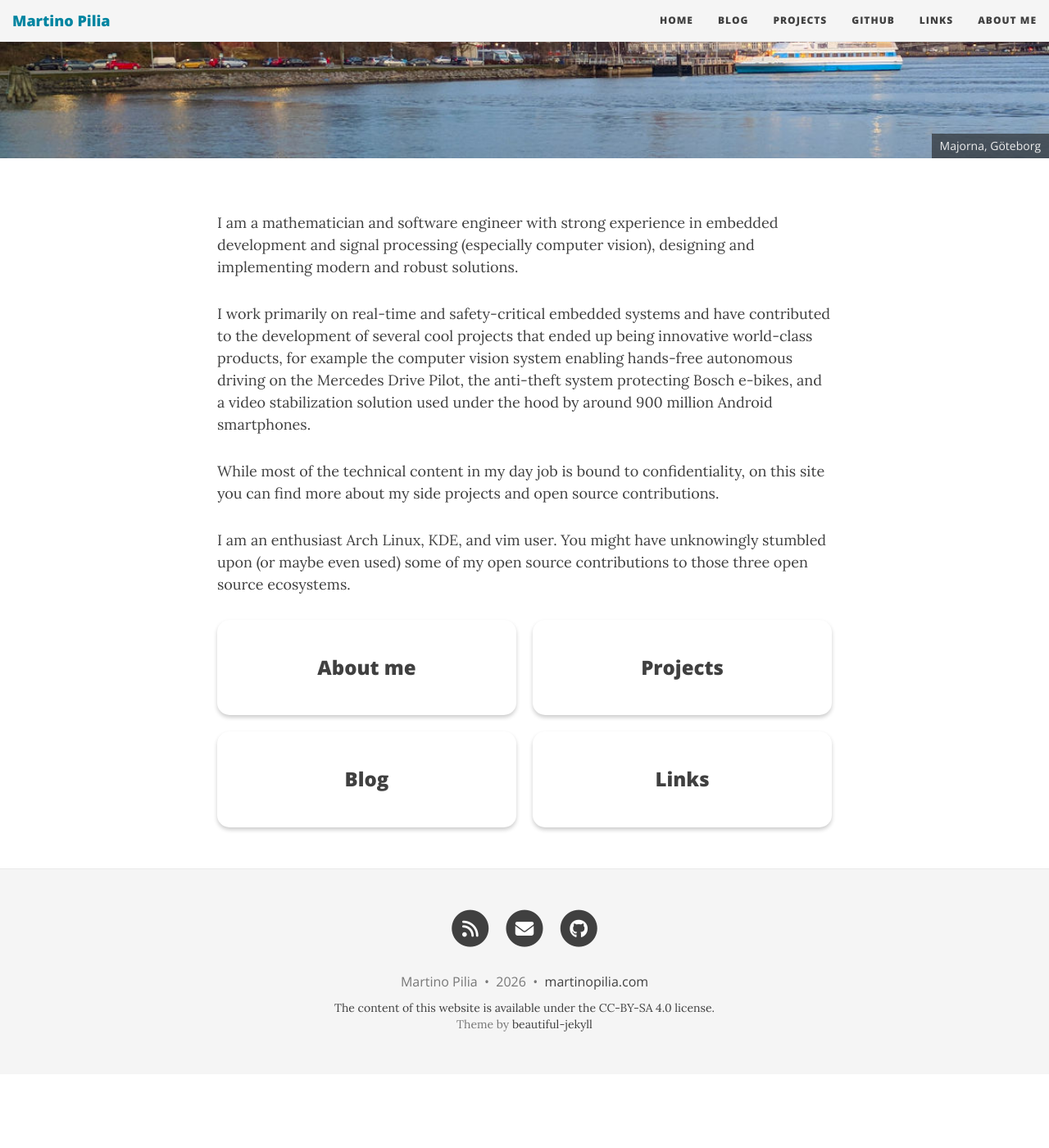
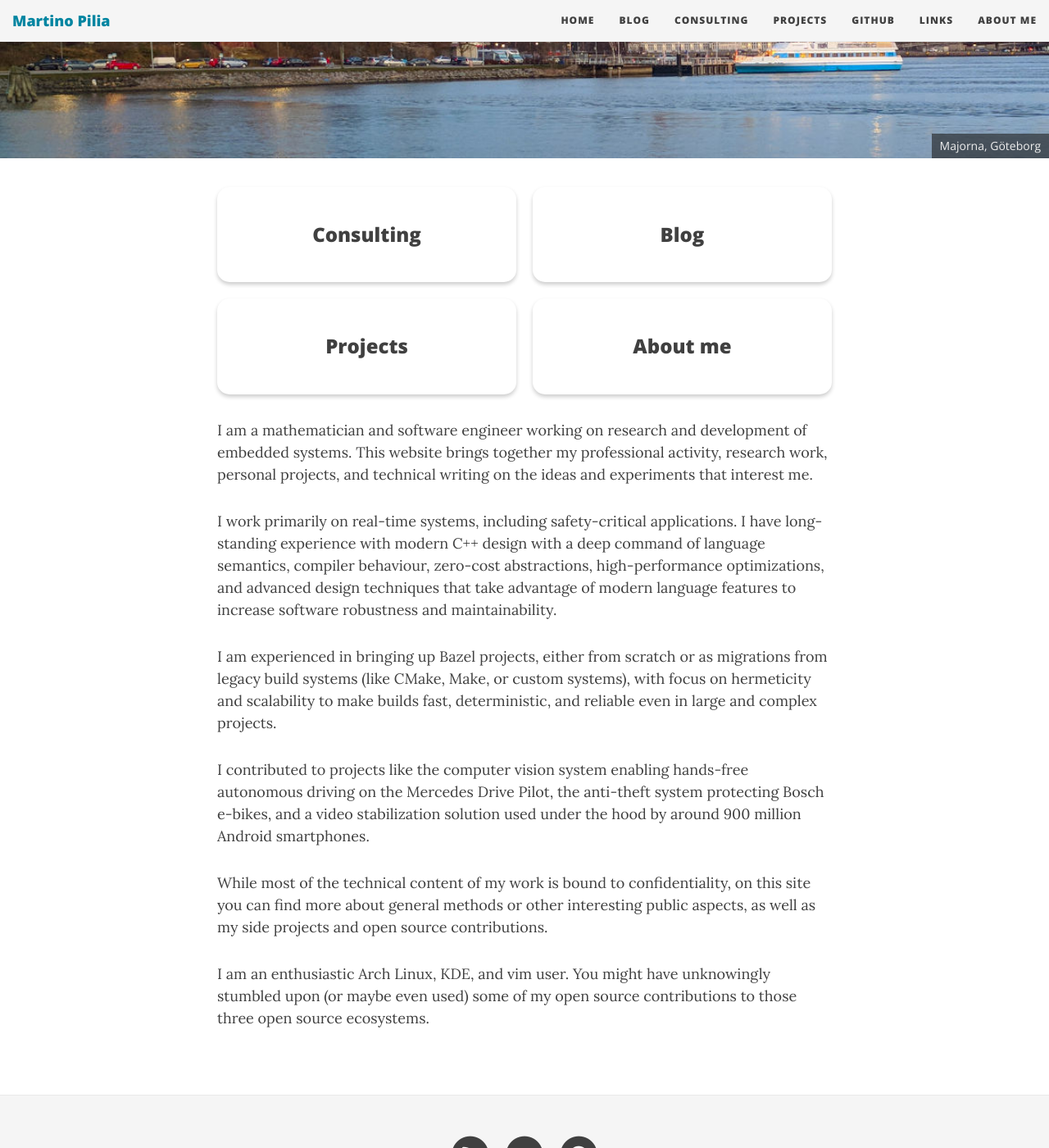
Before and after one commit to m-pilia/m-pilia.github.io, a Jekyll site: the page built from index.md, in a window 1280 px wide and 1400 px high, scrolled down 296 px. Shown: the whole window at 82% size. Built offline with Jekyll 4.4.1, drawn with Linux system fonts in a browser that asks for light colours; nearby versions of some CDN libraries; before the commit the page ends 1606 px from its top, so only the background shows below that.

Commit message:
Consulting page

```diff
--- a/_config.yml
+++ b/_config.yml
@@ -25,6 +25,7 @@ description: Personal Website
 navbar-links:
   Home: "index"
   Blog: "posts"
+  Consulting: "consulting"
   Projects: "projects/projects"
   GitHub: "https://github.com/m-pilia"
   Links: "links"
--- a/index.md
+++ b/index.md
@@ -7,42 +7,53 @@ css:
     - /css/tiled_layout.css
 ---
 
-I am a mathematician and software engineer with strong experience in embedded
-development and signal processing (especially computer vision), designing and
-implementing modern and robust solutions.
-
-I work primarily on real-time and safety-critical embedded systems and have
-contributed to the development of several cool projects that ended up being
-innovative world-class products, for example the computer vision system
-enabling hands-free autonomous driving on the Mercedes Drive Pilot, the
-anti-theft system protecting Bosch e-bikes, and a video stabilization solution
-used under the hood by around 900 million Android smartphones.
-
-While most of the technical content in my day job is bound to confidentiality,
-on this site you can find more about my side projects and open source
-contributions.
-
-I am an enthusiast [Arch Linux](https://www.archlinux.org/),
-[KDE](https://www.kde.org/), and [vim](http://www.vim.org/) user. You might
-have unknowingly stumbled upon (or maybe even used) some of my open source
-contributions to those three open source ecosystems.
-
 {% tiles %}
 
-{% tile , /aboutme , tile-center %}
-### About me
+{% tile, /consulting , tile-center %}
+### Consulting
+{% endtile %}
+
+{% tile , /posts , tile-center %}
+### Blog
 {% endtile %}
 
 {% tile , /projects/projects , tile-center %}
 ### Projects
 {% endtile %}
 
-{% tile , /posts , tile-center %}
-### Blog
-{% endtile %}
-
-{% tile, /links , tile-center %}
-### Links
+{% tile , /aboutme , tile-center %}
+### About me
 {% endtile %}
 
 {% endtiles %}
+
+I am a mathematician and software engineer working on research and development
+of embedded systems. This website brings together my professional activity,
+research work, personal projects, and technical writing on the ideas and
+experiments that interest me.
+
+I work primarily on real-time systems, including safety-critical applications.
+I have long-standing experience with modern C++ design with a deep command of
+language semantics, compiler behaviour, zero-cost abstractions,
+high-performance optimizations, and advanced design techniques that take
+advantage of modern language features to increase software robustness and
+maintainability.
+
+I am experienced in bringing up Bazel projects, either from scratch or as
+migrations from legacy build systems (like CMake, Make, or custom systems),
+with focus on hermeticity and scalability to make builds fast, deterministic,
+and reliable even in large and complex projects.
+
+I contributed to projects like the computer vision system enabling hands-free
+autonomous driving on the Mercedes Drive Pilot, the anti-theft system
+protecting Bosch e-bikes, and a video stabilization solution used under the
+hood by around 900 million Android smartphones.
+
+While most of the technical content of my work is bound to confidentiality, on
+this site you can find more about general methods or other interesting public
+aspects, as well as my side projects and open source contributions.
+
+I am an enthusiastic [Arch Linux](https://www.archlinux.org/),
+[KDE](https://www.kde.org/), and [vim](http://www.vim.org/) user. You might
+have unknowingly stumbled upon (or maybe even used) some of my open source
+contributions to those three open source ecosystems.
```
Also changed, not shown: consulting.md (added, +29 -0 lines).
